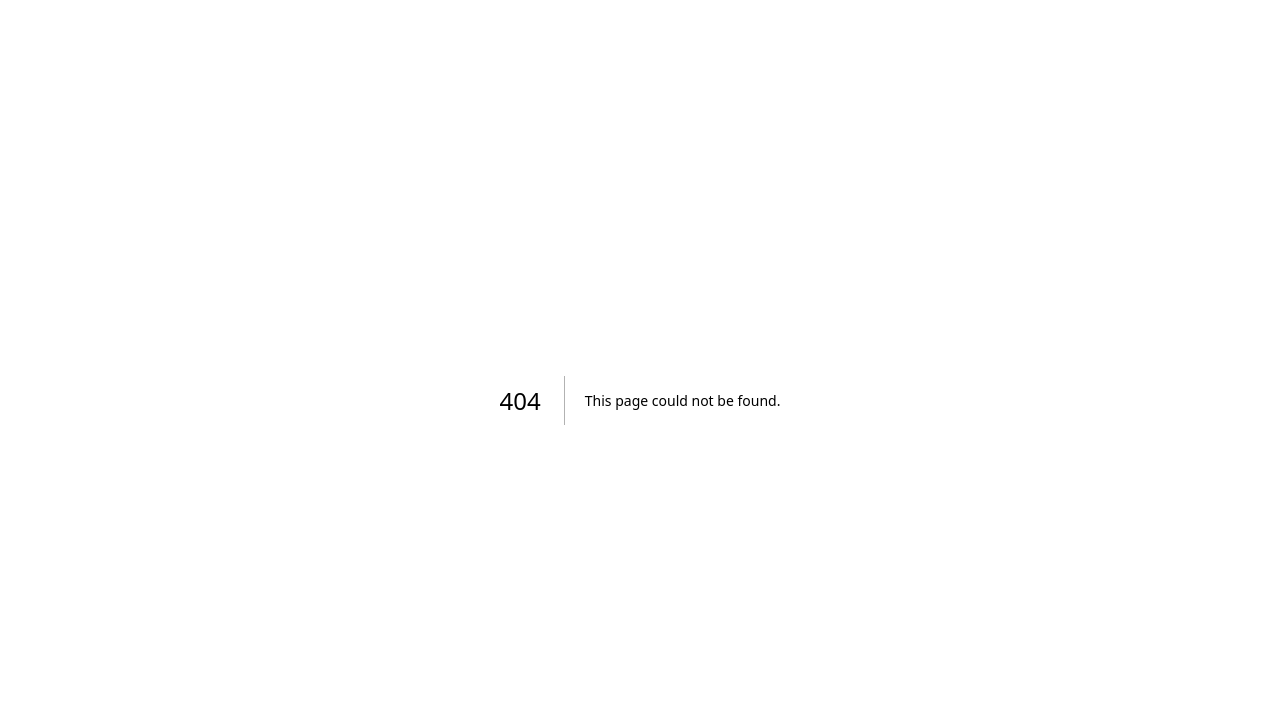
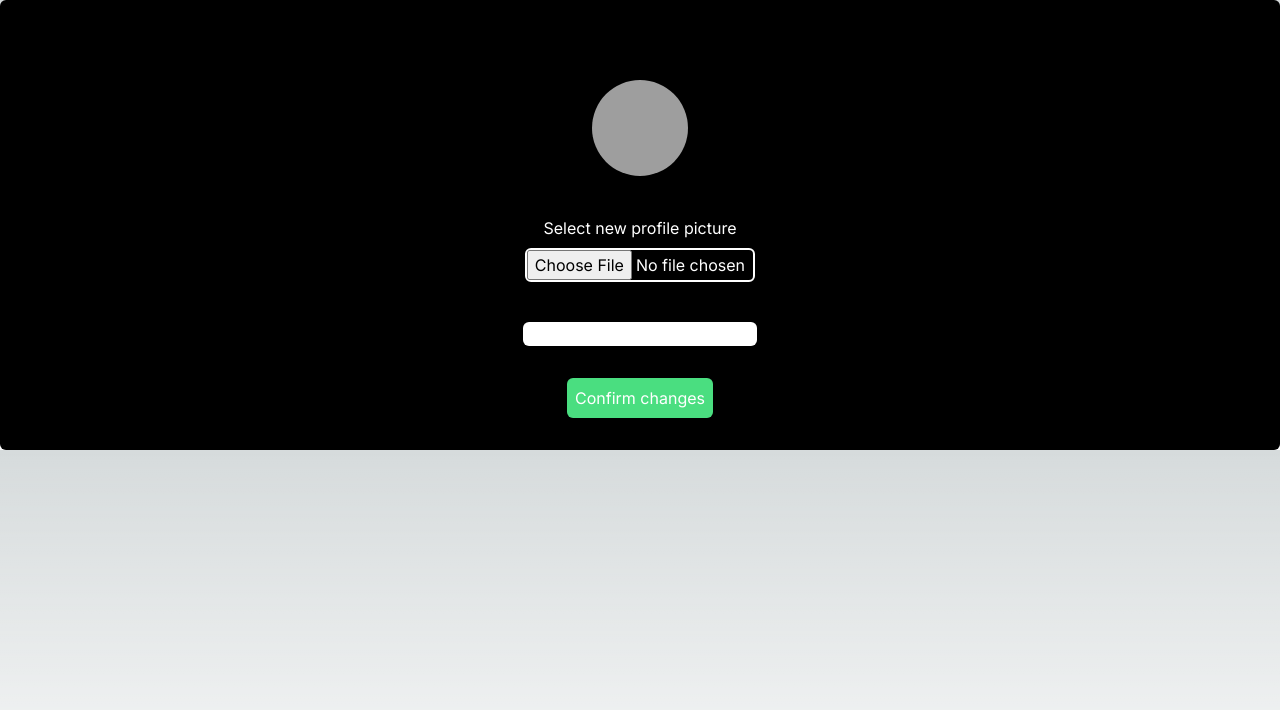
Before and after one commit to Evandabest/ragdocument, a Next.js app: page /profile/edit in a window 1280 px wide. Before the commit this address had no page. Shown: the top 710 px of the page. Built offline with nearby package versions, Linux system fonts and the light colour scheme; no server answers; grey boxes are pictures that could not be loaded.

Commit message:
basic structure

```diff
--- a/app/chats/[id]/page.tsx
+++ b/app/chats/[id]/page.tsx
@@ -0,0 +1,13 @@
+
+
+
+const ChatPage = () => {
+
+    return (
+        <div>
+
+        </div>
+    );
+}
+
+export default ChatPage;
--- a/app/chats/page.tsx
+++ b/app/chats/page.tsx
@@ -0,0 +1,10 @@
+
+const Chat = () => {
+    return (
+        <div>
+        <h1>Chat</h1>
+        </div>
+    );
+}
+
+export default Chat;
--- a/app/page.tsx
+++ b/app/page.tsx
@@ -1,6 +1,9 @@
 import Image from "next/image";
+import { createClient } from "@/utils/supabase/server";
 
 export default function Home() {
+  const supabase = createClient();
+
   return (
     <>
 
--- /dev/null
+++ b/app/profile/edit/page.tsx
@@ -0,0 +1,123 @@
+"use client"
+import { createClient } from "@/utils/supabase/client";
+import { useEffect, useState } from "react";
+import { useRouter } from "next/navigation";
+
+interface profileInfo {
+    pfp: string | null;
+    name: string | null;
+}
+
+const Edit = () => {
+    const supabase = createClient()
+    const router = useRouter()
+    const [data, setData] = useState<profileInfo>({
+        pfp: "",
+        name: "",
+    })
+    const [newPfp, setNewPfp] = useState<File | undefined>(undefined)
+    const [id, setId] = useState<string | undefined>(undefined)
+
+    useEffect(() => {
+        const getData = async () => {
+            const {data: {user}} = await supabase.auth.getUser();
+            const id = user?.id
+            if (!id) {
+                console.error('Error fetching user id');
+                return;
+            }
+            setId(id)
+            const {data, error} = await supabase.from('profiles').select('*').eq('id', id).single()
+            if (error) {
+                console.error('Error fetching chats:', error);
+                return;
+            }
+            if (!data) {
+                console.error('Profile not found');
+                return;
+            }
+            setData(data)
+        }
+        getData()
+    }, [supabase])
+
+    const newFile = (e: React.ChangeEvent<HTMLInputElement>) => {
+        const file = e.target.files?.[0]
+        if (!file) {
+            return;
+        }
+        console.log(file)
+        setNewPfp(file)
+    }
+
+    const getURL = async (link:string) => {
+        const { data: {publicUrl} } = await supabase.storage.from('pfp').getPublicUrl(link);
+            if (!publicUrl) {
+                console.error('Error fetching public url');
+                return;
+        }
+        return publicUrl
+    }
+
+    const edit = async (e: any) => {
+        e.preventDefault()
+        let updatedProfile = { ...data }
+        if (newPfp) {
+            const time = Date.now()
+            const {data, error} = await supabase.storage.from('pfp').upload(`${id}_${time}`, newPfp)
+            if (error) {
+                console.error('Error uploading pfp:', error);
+                return;
+            }
+            const publicUrl = await getURL(`${id}_${time}`)
+            if (!publicUrl) {
+                console.error('Error fetching public url');
+                return;
+            }
+            updatedProfile.pfp = publicUrl
+
+        }
+        const { data: updatedData, error: updateError } = await supabase.from('profiles').update({
+            pfp: updatedProfile.pfp,
+            name: updatedProfile.name
+        }).eq('id', id);
+
+        if (updateError) {
+            console.error('Error updating profile:', updateError);
+            return;
+        }
+        router.push('/profile')
+    }
+
+
+
+
+    const changeInfo = (e: React.ChangeEvent<HTMLInputElement>) => {
+        setData({
+            ...data,
+            [e.target.name]: e.target.value
+        })
+    }
+
+
+    return (
+        <>
+            <div className="flex flex-col items-center justify-center bg-black p-4 rounded-md">
+                <form className="flex flex-col shadow-md bg-black rounded-md shadow-black p-4 w-80 m-auto items-center justify-center mt-12">
+                {newPfp ? (
+                    <img className="rounded-full h-24 w-24 mb-8" src={URL.createObjectURL(newPfp)} alt="Profile Picture" onError={(e) => e.currentTarget.src = 'default-placeholder.png'} />
+                    ) : (
+                    <img className="rounded-full h-24 w-24 mb-8" src={data.pfp || 'default-placeholder.png'} alt="Profile Picture" onError={(e) => e.currentTarget.src = 'https://fmljhnjkmdazdaaifzha.supabase.co/storage/v1/object/public/pfp/basic-default-pfp-pxi77qv5o0zuz8j3.jpg'} />
+                    )}
+                    <p className="my-2 text-white">Select new profile picture</p>
+                    <input className="m-auto text-white border-2 border-white w-[80%] rounded-md" type="file" onChange={newFile} name="file" />
+                    <p className="my-2">Display name:</p>
+                    <input name="username" className="mb-8 rounded-md" defaultValue={data.name ?? ""} onChange={changeInfo} value={data.name ?? ""} />
+                    <button className="bg-green-400 text-white p-2 rounded-md" type="submit" onClick={(e) => edit(e)}>Confirm changes </button>
+                </form>
+            </div>
+        </>
+    )
+}
+
+export default Edit
--- /dev/null
+++ b/app/profile/page.tsx
@@ -0,0 +1,37 @@
+
+"use server"
+import { createClient } from "@/utils/supabase/server";
+import { redirect } from "next/navigation";
+
+
+const Profile = async () => {
+    const supabase = createClient()
+    const {data: {user}} = await supabase.auth.getUser();
+    const id = user?.id;
+    const {data, error} = await supabase.from('profiles').select('*').eq('id', id)
+    if (error) {
+        console.error('Error fetching posts:', error);
+        return;
+    }
+
+    console.log(data[0])
+
+    const goToEdit = async (formData: FormData) => {
+        "use server"
+        redirect("/profile/edit")
+    }
+    return (
+        <>
+        <div className="flex flex-col items-center justify-center bg-black m-auto h-[50%] rounded-md">
+            <form className="flex flex-col shadow-md rounded-md shadow-black p-4 w-80 items-center justify-center m-auto bg-black">
+                <img className="rounded-full mb-8 h-24 w-24 text-white" src={data[0].pfp} alt="Profile Picture" />
+                <h1 className="text-white text-2xl mb-4">{data[0].name}</h1>
+                <button className="text-white" formAction={goToEdit}>Edit</button>
+            </form>
+        </div>
+        </>
+    )
+}
+
+
+export default Profile;
```
